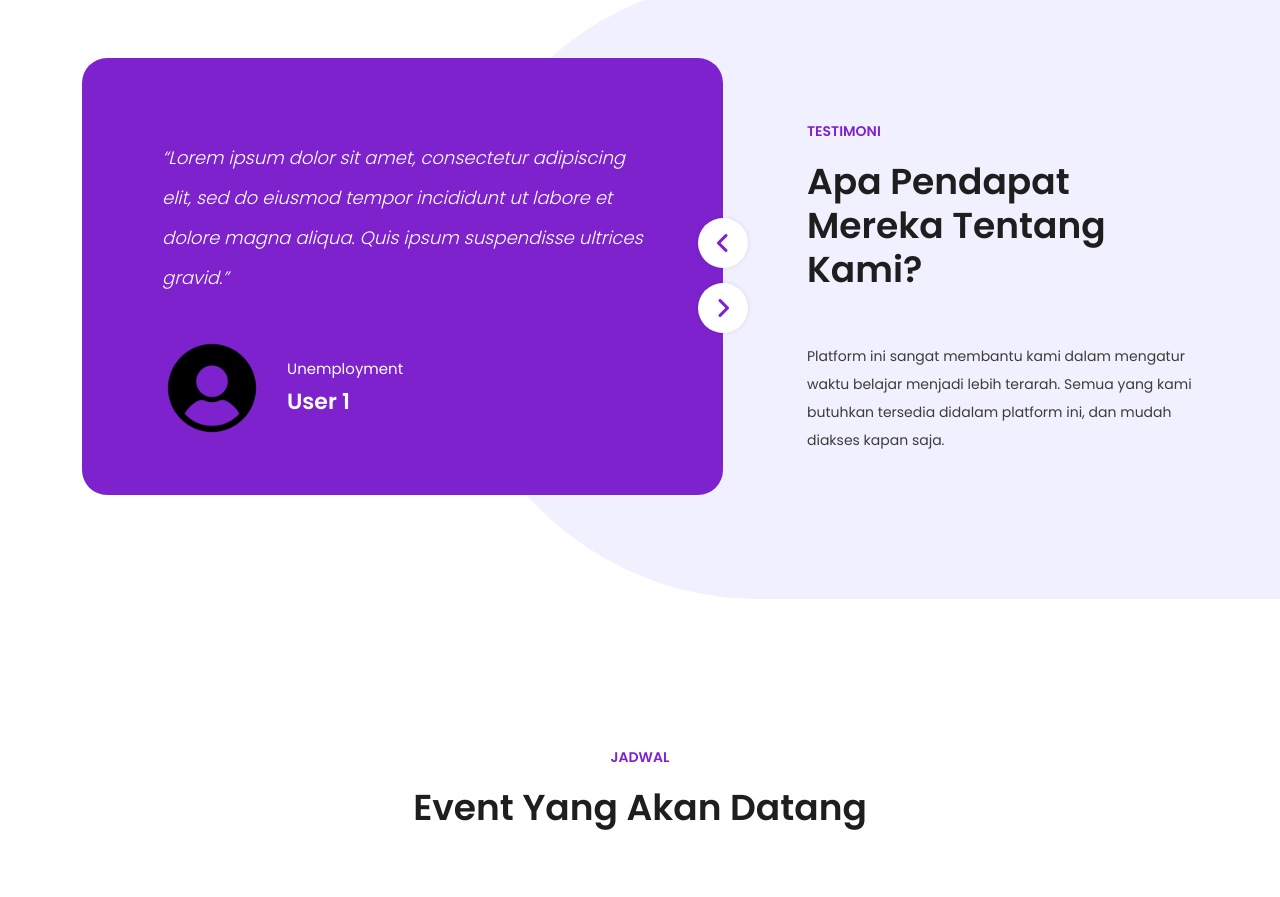
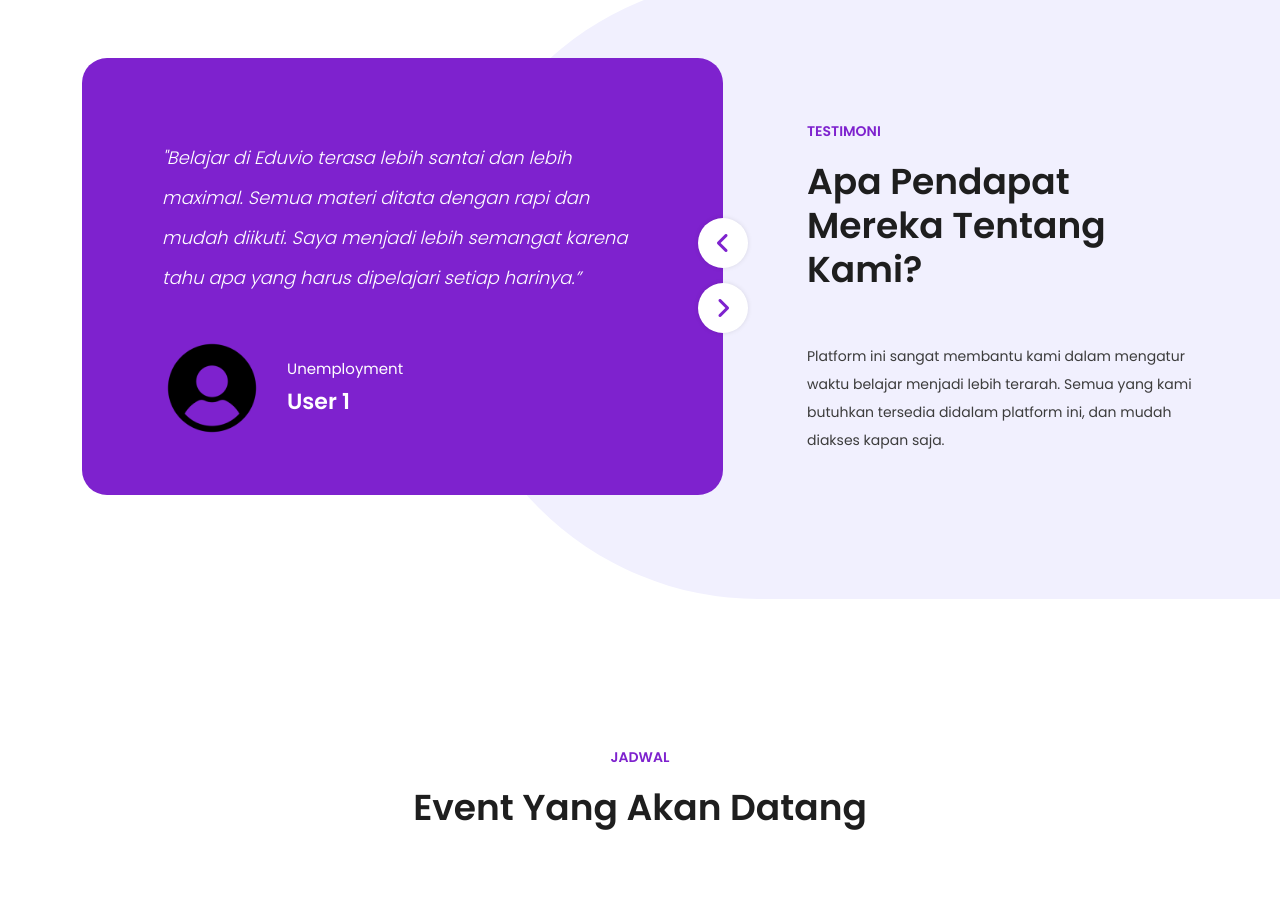
Before and after one commit to Fikarroyal/eduvio, a plain HTML site: page index.html in a window 1280 px wide. Shown: the part 5020-5917 px from the top of the page. Drawn offline with nearby package versions, Linux system fonts and the light colour scheme.

Commit message:
Update index.html

```diff
--- a/index.html
+++ b/index.html
@@ -457,7 +457,7 @@
         <div class="col-lg-7">
           <div class="owl-carousel owl-testimonials">
             <div class="item">
-              <p>“Lorem ipsum dolor sit amet, consectetur adipiscing elit, sed do eiusmod tempor incididunt ut labore et dolore magna aliqua. Quis ipsum suspendisse ultrices gravid.”</p>
+              <p>"Belajar di Eduvio terasa lebih santai dan lebih maximal. Semua materi ditata dengan rapi dan mudah diikuti. Saya menjadi lebih semangat karena tahu apa yang harus dipelajari setiap harinya.”</p>
               <div class="author">
                 <img src="assets/images/testi-00.jpg" alt="">
                 <span class="category">Unemployment</span>
@@ -465,7 +465,7 @@
               </div>
             </div>
             <div class="item">
-              <p>“Lorem ipsum dolor sit amet, consectetur adipiscing elit, sed do eiusmod tempor incididunt ut labore et dolore magna aliqua. Quis ipsum suspendisse ultrices gravid.”</p>
+              <p>“Platform ini membantu saya tetap konsisten dalam belajar tanpa harus bingung mulai dari mana. Fitur-fiturnya jelas, aksesnya cepat, dan platformnya nyaman digunakan.”</p>
               <div class="author">
                 <img src="assets/images/testi-00.jpg" alt="">
                 <span class="category">Unemployment</span>
@@ -473,7 +473,7 @@
               </div>
             </div>
             <div class="item">
-              <p>“Lorem ipsum dolor sit amet, consectetur adipiscing elit, sed do eiusmod tempor incididunt ut labore et dolore magna aliqua. Quis ipsum suspendisse ultrices gravid.”</p>
+              <p>Setelah menggunakan Eduvio, saya merasa perkembangan saya jauh lebih terlihat. Belajarnya nggak terasa berat, dan saya merasa ada perkembangan setiap harinya.”</p>
               <div class="author">
                 <img src="assets/images/testi-00.jpg" alt="">
                 <span class="category">Unemployment</span>
```
